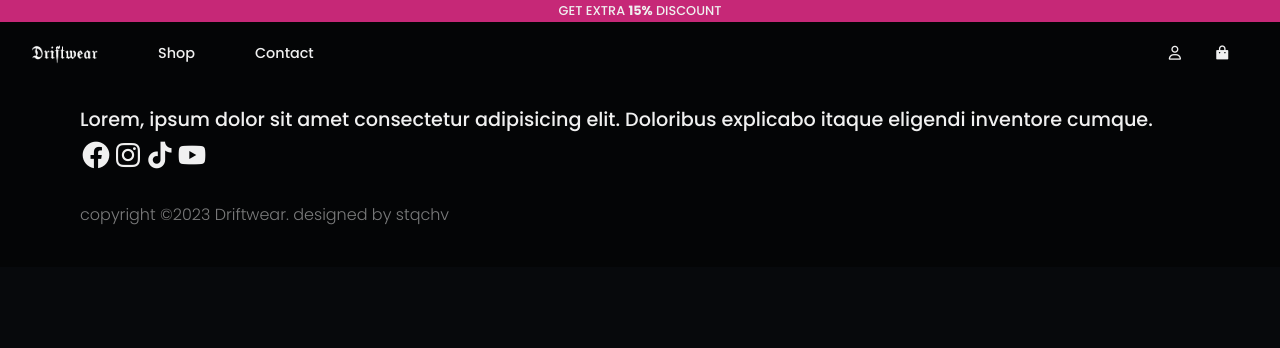
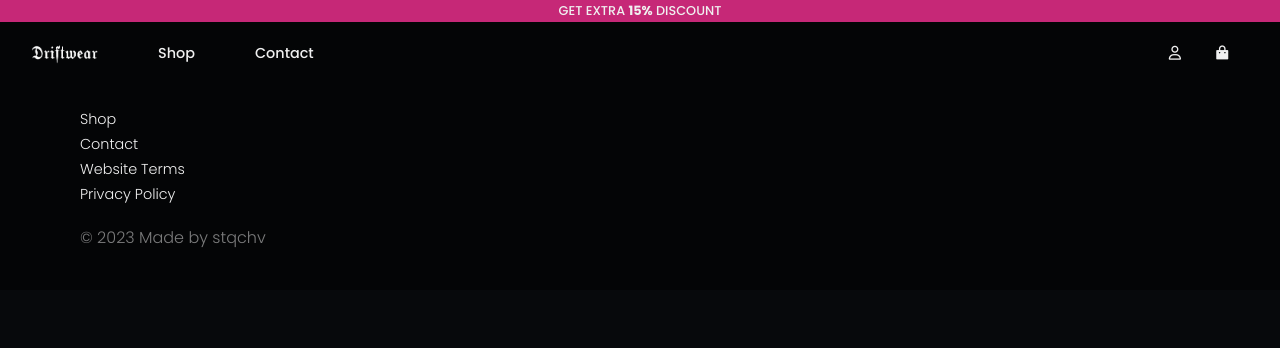
Before and after one commit to stqchv/Driftwear_website, a PHP site: page /product.php in a window 1280 px wide. Shown: the top 348 px of the page. Run offline with PHP 8.4, Linux system fonts and the light colour scheme; some libraries are stand-ins or nearby versions.

Commit message:
Small changes

```diff
--- a/index.php
+++ b/index.php
@@ -107,8 +107,6 @@
             <img class="section3_image reveal2" src="images/hoodie_section3.png">
         </div>
 
-        <div class="empty_space"></div>
-
     </div>
     <!-- ---------------- FOOTER ---------------- -->
 
--- a/product.php
+++ b/product.php
@@ -100,17 +100,16 @@
 
     <footer>
         <div class="footer_content">
-            <h3>Driftwear Footer</h3>
-            <p>Lorem, ipsum dolor sit amet consectetur adipisicing elit. Doloribus explicabo itaque eligendi inventore cumque.</p>
-            <ul class="socials">
-                <li><a href="#"><i class='bx bxl-facebook-circle'></i></a></li>
-                <li><a href="#"><i class='bx bxl-instagram'></i></a></li>
-                <li><a href="#"><i class='bx bxl-tiktok'></i></a></li>
-                <li><a href="#"><i class='bx bxl-youtube'></i></a></li>
-            </ul>
-        </div>
-        <div class="footer_bottom">
-            <p>copyright &copy;2023 Driftwear. designed by <span>stqchv</span></p>
+            <h3>Driftwear&trade;</h3>
+            <div class="content">
+                <a href="#">Shop</a>
+                <a href="#">Contact</a>
+                <a href="#">Website Terms</a>
+                <a href="#">Privacy Policy</a>
+            </div>
+            <div class="footer_bottom">
+                <p>&copy; 2023 Made by <span>stqchv</span></p>
+            </div>
         </div>
     </footer>
 
--- a/styles/section.css
+++ b/styles/section.css
@@ -121,7 +121,7 @@
 }
 
 .section2 img {
-    width: 40vw;
+    width: 35vw;
     margin: 75px;
     /* border: 2px solid var(--border-color); */
 }
@@ -135,17 +135,18 @@
 
 .section2_right h3 {
     color: var(--text-color);
+
 }
 
 .bg_fade_blue_2 {
     position: absolute;
     top: 1800px;
     right: 70vw;
-    width: 887px;
-    height: 887px;
+    width: 667px;
+    height: 667px;
     border-radius: 50%;
     background: var(--second-color);
-    opacity: 0.5;
+    opacity: 0.4;
     filter: blur(97px);
 }
 
@@ -181,6 +182,7 @@
     width: 100%;
     background-color: var(--header-color);
     z-index: 1;
+    margin-bottom: 200px;
 }
 
 .section3_image {
--- a/styles/style.css
+++ b/styles/style.css
@@ -63,9 +63,9 @@ h3 {
 h4 {
     color: var(--text-color);
     font-family: 'Inter';
-    font-size: 1.25rem;
+    font-size: 1rem;
     font-style: normal;
-    font-weight: 600;
+    font-weight: 500;
     line-height: normal;
 }
 
```
Also changed, not shown: shop.php (+14 -18 lines).
